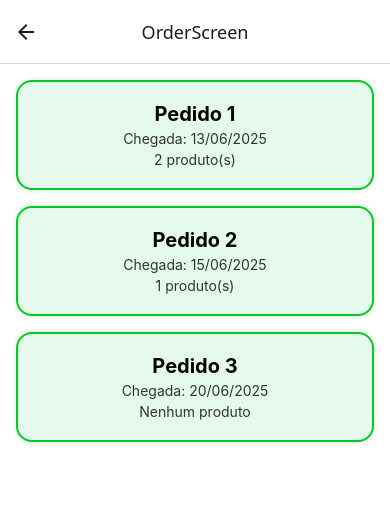
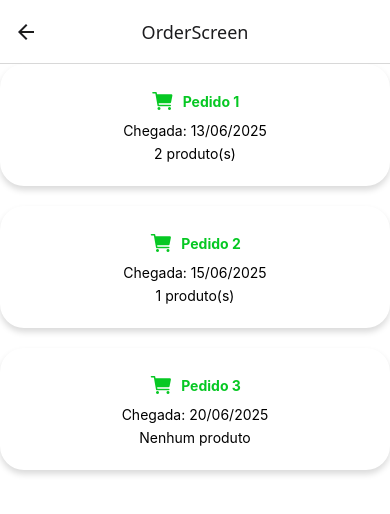
Before and after one commit to imJpereira/imports-4ever, a React Native app: screen /OrderScreen in a window 390 px wide. Shown: the top 514 px of the page. Built offline with nearby package versions, Linux system fonts and the light colour scheme.

Commit message:
Personalizando a tela (meus pedidos)

```diff
--- a/screens/OrderScreen.js
+++ b/screens/OrderScreen.js
@@ -12,22 +12,13 @@ import { colors, metrics, typography } from '../theme'
 
 export default function OrderScreen() {
   const [selectedOrder, setSelectedOrder] = useState(null)
-  const [productModalVisible, setProductModalVisible] = useState(false)
   const [orderModalVisible, setOrderModalVisible] = useState(false)
   const [products, setProducts] = useState([])
-
-  const pedidos = [
-    { id: '1', nome: 'Pedido 1', data: '13/06/2025', produtos: ['Camisa do Flamengo', 'Tênis Nike'] },
+  const [pedidos, setPedidos] = useState([
+    { id: '1', nome: 'Pedido 1', data: '13/06/2025', produtos: ['Tênis Nike', 'Camisa Nike'] },
     { id: '2', nome: 'Pedido 2', data: '15/06/2025', produtos: ['Camisa do Corinthians'] },
     { id: '3', nome: 'Pedido 3', data: '20/06/2025', produtos: [] },
-  ]
-  const mockProdutos = [
-    'Camisa do Palmeiras',
-    'Camisa do Grêmio',
-    'Tênis Adidas',
-    'Boné Nike',
-    'Jaqueta Puma',
-  ]
+  ])
 
   const openOrderModal = order => {
     setSelectedOrder(order)
@@ -35,44 +26,29 @@ export default function OrderScreen() {
     setOrderModalVisible(true)
   }
 
-  const addProduct = produto => {
-    setProducts(prev => [...prev, produto])
-    setProductModalVisible(false)
-  }
-
-  const removeProduct = index => {
-    setProducts(prev => {
-      const updated = [...prev]
-      updated.splice(index, 1)
-      return updated
-    })
+  const removeOrder = () => {
+    setPedidos(prev => prev.filter(p => p.id !== selectedOrder.id))
+    setOrderModalVisible(false)
   }
 
   const renderOrderItem = ({ item }) => (
     <TouchableOpacity style={styles.card} onPress={() => openOrderModal(item)}>
-      <Text style={styles.cardTitle}>{item.nome}</Text>
+      <View style={styles.cardHeader}>
+        <Ionicons name="cart" size={24} color={colors.primary} style={{ marginRight: 8 }} />
+        <Text style={styles.cardTitle}>{item.nome}</Text>
+      </View>
       <Text style={styles.cardDate}>Chegada: {item.data}</Text>
       <Text style={styles.cardSubtitle}>
-        {item.produtos && item.produtos.length > 0
-          ? `${item.produtos.length} produto(s)`
-          : 'Nenhum produto'}
+        {item.produtos?.length > 0 ? `${item.produtos.length} produto(s)` : 'Nenhum produto'}
       </Text>
     </TouchableOpacity>
   )
 
-  const renderProductRow = ({ item, index }) => (
+  const renderProductRow = ({ item }) => (
     <View style={styles.productRow}>
       <Text style={styles.productText}>{item}</Text>
-      <TouchableOpacity onPress={() => removeProduct(index)}>
-        <Ionicons name="trash" size={20} color={colors.danger} />
-      </TouchableOpacity>
+      <View style={styles.productDivider} />
     </View>
-  )
-
-  const renderMockProduct = ({ item }) => (
-    <TouchableOpacity style={styles.productItem} onPress={() => addProduct(item)}>
-      <Text style={styles.productItemText}>{item}</Text>
-    </TouchableOpacity>
   )
 
   return (
@@ -84,8 +60,7 @@ export default function OrderScreen() {
         contentContainerStyle={styles.list}
       />
 
-
-      <Modal visible={orderModalVisible} animationType="slide" transparent={false}>
+      <Modal visible={orderModalVisible} animationType="slide">
         <View style={styles.modalContainer}>
           <Text style={styles.modalTitle}>{selectedOrder?.nome}</Text>
           <Text style={styles.modalSubtitle}>Data de chegada: {selectedOrder?.data}</Text>
@@ -99,8 +74,11 @@ export default function OrderScreen() {
             }
           />
 
-          <TouchableOpacity style={styles.addBtn} onPress={() => setProductModalVisible(true)}>
-            <Text style={styles.addBtnText}>+ Adicionar Produto</Text>
+          <TouchableOpacity
+            onPress={removeOrder}
+            style={styles.deleteOrderBtn}
+          >
+            <Text style={styles.deleteOrderText}>Excluir Pedido</Text>
           </TouchableOpacity>
 
           <TouchableOpacity
@@ -108,27 +86,6 @@ export default function OrderScreen() {
             style={styles.closeBtn}
           >
             <Text style={styles.closeText}>Fechar</Text>
-          </TouchableOpacity>
-        </View>
-      </Modal>
-
-
-      <Modal visible={productModalVisible} animationType="slide" transparent={false}>
-        <View style={styles.modalContainer}>
-          <Text style={styles.modalTitle}>Escolha um produto</Text>
-          <FlatList
-            data={mockProdutos}
-            keyExtractor={item => item}
-            renderItem={renderMockProduct}
-            ListEmptyComponent={
-              <Text style={styles.emptyText}>Nenhum produto disponível.</Text>
-            }
-          />
-          <TouchableOpacity
-            onPress={() => setProductModalVisible(false)}
-            style={styles.closeBtn}
-          >
-            <Text style={styles.closeText}>Cancelar</Text>
           </TouchableOpacity>
         </View>
       </Modal>
@@ -140,104 +97,110 @@ const styles = StyleSheet.create({
   container: {
     flex: 1,
     backgroundColor: colors.background,
+    padding: metrics.base,
   },
   list: {
-    padding: metrics.spacing,
+    paddingBottom: 20,
   },
   card: {
-  backgroundColor: '#e6f9ed',
-  padding: 20,
-  borderRadius: 16,
-  marginBottom: 16,
-  borderWidth: 2.5,
-  borderColor: '#06C823',
-  shadowColor: '#06C823',
-  shadowOpacity: 0.2,
-  shadowRadius: 6,
-  elevation: 6,
-},
-
+    backgroundColor: colors.white,
+    borderRadius: 24,
+    padding: 24,
+    marginBottom: 20,
+    elevation: 8,
+    shadowColor: '#000',
+    shadowOffset: { width: 0, height: 4 },
+    shadowOpacity: 0.15,
+    shadowRadius: 6,
+    alignItems: 'center',
+  },
+  cardHeader: {
+    flexDirection: 'row',
+    alignItems: 'center',
+    justifyContent: 'center',
+    marginBottom: 8,
+  },
   cardTitle: {
-    fontSize: typography.fontSizeTitle,
-    fontWeight: typography.fontWeightBold,
-    color: '#000' ,
-    marginBottom: metrics.spacing * 0.25,
+    fontSize: typography.xxlarge,
+    fontWeight: 'bold',
+    color: colors.primary,
     textAlign: 'center',
   },
   cardDate: {
-    fontSize: typography.fontSizeNormal * 0.875,
-    color: colors.textPrimary,
+    fontSize: typography.large,
+    color: colors.textLight,
     textAlign: 'center',
   },
   cardSubtitle: {
-    fontSize: typography.fontSizeNormal * 0.875,
-    color: colors.textPrimary,
-    marginTop: metrics.spacing * 0.25,
+    marginTop: 6,
+    fontSize: typography.large,
+    color: colors.textDark,
     textAlign: 'center',
   },
   modalContainer: {
     flex: 1,
-    padding: metrics.spacing,
+    padding: 24,
     backgroundColor: colors.background,
   },
   modalTitle: {
-    fontSize: typography.fontSizeTitle + 2,
-    fontWeight: typography.fontWeightBold,
+    fontSize: typography.xxlarge,
+    fontWeight: 'bold',
     color: colors.primary,
-    marginBottom: metrics.spacing * 0.5,
+    textAlign: 'center',
+    marginBottom: 10,
+  },
+  modalSubtitle: {
+    fontSize: typography.large,
+    color: colors.textDark,
+    textAlign: 'center',
+    marginBottom: 20,
+  },
+  productRow: {
+    paddingVertical: 10,
+    paddingHorizontal: 8,
+    backgroundColor: colors.white,
+  },
+  productText: {
+    fontSize: typography.large,
+    color: colors.textDark,
     textAlign: 'center',
   },
-  modalSubtitle: {
-    fontSize: typography.fontSizeNormal,
-    color: colors.textPrimary,
-    marginBottom: metrics.spacing,
-    textAlign: 'center',
+  productDivider: {
+    height: 1,
+    backgroundColor: '#CCCCCC',
+    opacity: 0.8,
+    marginTop: 5,
   },
-  productRow: {
-    flexDirection: 'row',
-    justifyContent: 'space-between',
-    paddingVertical: metrics.spacing * 0.5,
-    borderBottomColor: colors.border,
-    borderBottomWidth: 1,
+  deleteOrderBtn: {
+    marginTop: 30,
+    paddingVertical: 16,
+    borderRadius: 12,
+    alignItems: 'center',
+    backgroundColor: colors.white,
+    borderWidth: 1.5,
+    borderColor: colors.danger,
   },
-  productText: {
-    fontSize: typography.fontSizeNormal,
-    color: colors.textPrimary,
-  },
-  addBtn: {
-    backgroundColor: colors.primary,
-    padding: metrics.spacing * 0.75,
-    borderRadius: metrics.borderRadius,
-    alignItems: 'center',
-    marginTop: metrics.spacing,
-  },
-  addBtnText: {
-    color: colors.textOnPrimary,
-    fontWeight: typography.fontWeightBold,
+  deleteOrderText: {
+    color: colors.danger,
+    fontSize: typography.large,
+    fontWeight: 'bold',
   },
   closeBtn: {
-    marginTop: metrics.spacing,
+    marginTop: 16,
+    paddingVertical: 14,
+    borderRadius: 12,
     alignItems: 'center',
+    backgroundColor: colors.primary,
   },
   closeText: {
-    color: colors.textPrimary,
-    fontSize: typography.fontSizeNormal,
+    fontSize: typography.large,
+    color: '#FFFFFF',
+    fontWeight: 'bold',
   },
   emptyText: {
     textAlign: 'center',
-    color: colors.textPrimary,
-    marginVertical: metrics.spacing,
-  },
-  productItem: {
-    padding: metrics.spacing,
-    backgroundColor: colors.cardBackground,
-    borderRadius: metrics.borderRadius,
-    marginBottom: metrics.spacing * 0.5,
-    borderWidth: 1,
-    borderColor: colors.border,
-  },
-  productItemText: {
-    fontSize: typography.fontSizeNormal,
-    color: colors.textPrimary,
+    fontSize: typography.large,
+    color: colors.textLight,
+    marginTop: 40,
   },
 })
--- a/theme.js
+++ b/theme.js
@@ -6,7 +6,8 @@ export const colors = {
   textPrimary: '#333333',
   textOnPrimary: '#FFFFFF',
   inputBackground: '#F9F9F9',
-  border: '#BBBBBB'
+  border: '#BBBBBB',
+
 };
 
 export const metrics = {
```
